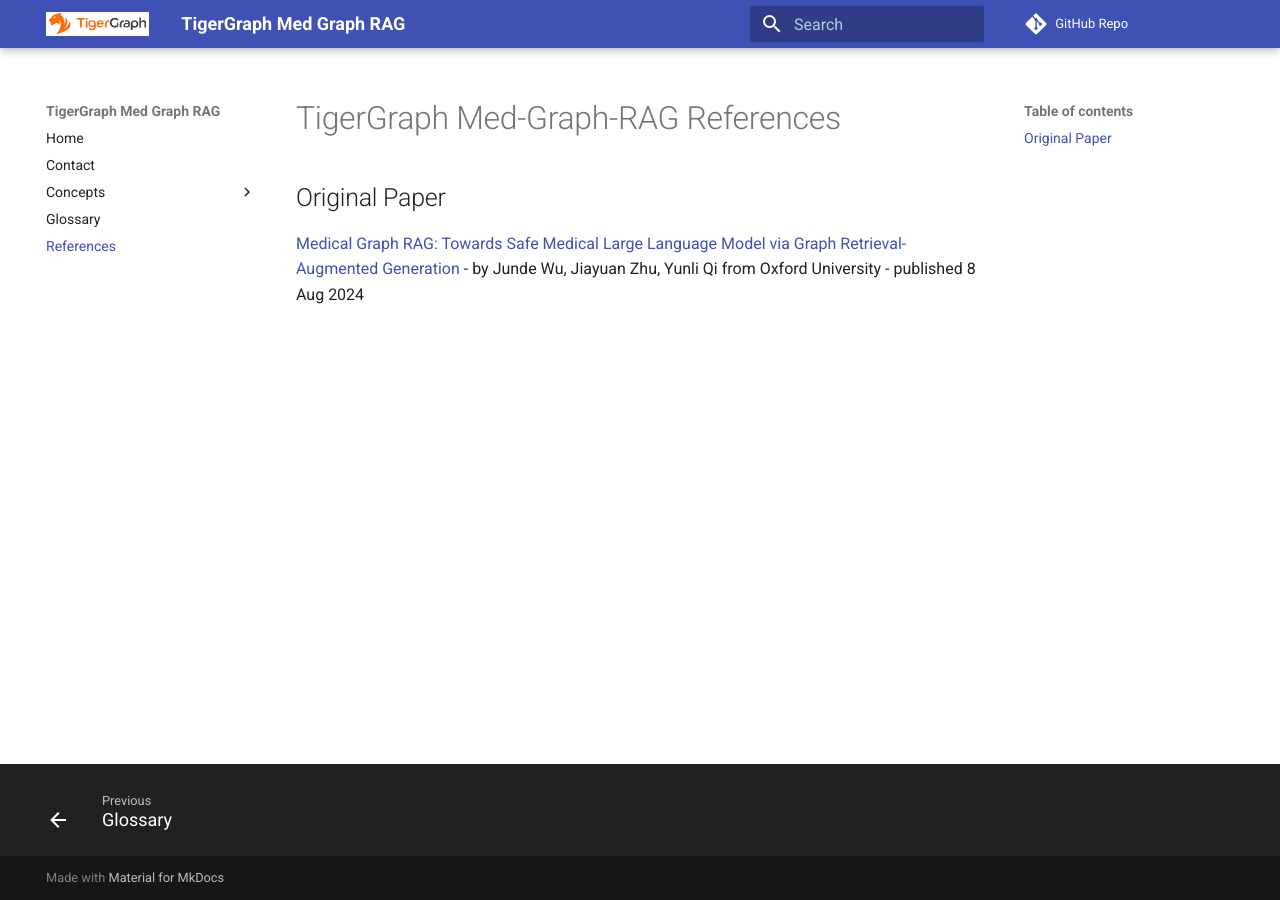
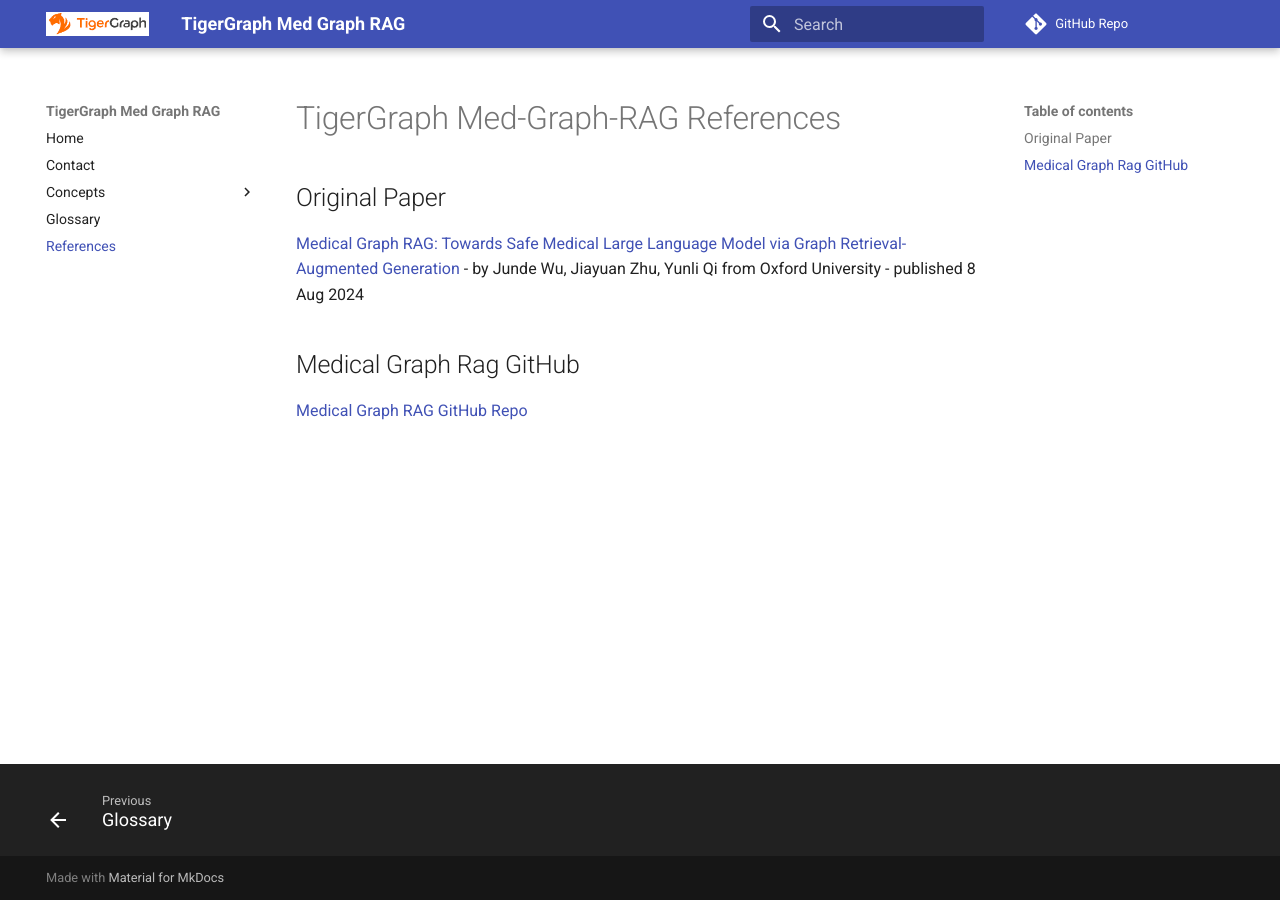
Before and after one commit to dmccrearytg/med-graph-rag-tg, an MkDocs documentation site: the page built from docs/references.md, in a window 1280 px wide. Built offline with MkDocs 1.6.1 and Material for MkDocs 9.7.7, drawn with Linux system fonts in a browser that asks for light colours; comment, search, counter and statistics services are not loaded.

Commit message:
updating content

```diff
--- a/docs/references.md
+++ b/docs/references.md
@@ -2,3 +2,7 @@
 
 ## Original Paper
 [Medical Graph RAG: Towards Safe Medical Large Language Model via Graph Retrieval-Augmented Generation](https://arxiv.org/abs/2408.04187) - by Junde Wu, Jiayuan Zhu, Yunli Qi from Oxford University - published 8 Aug 2024
+
+## Medical Graph Rag GitHub
+
+[Medical Graph RAG GitHub Repo](https://github.com/dmccrearytg/Medical-Graph-RAG)
```
Also changed, not shown: site/404.html, site/about/index.html (deleted), site/contact/index.html, site/index.html, site/search/search_index.json, site/sitemap.xml, 1 other file.
